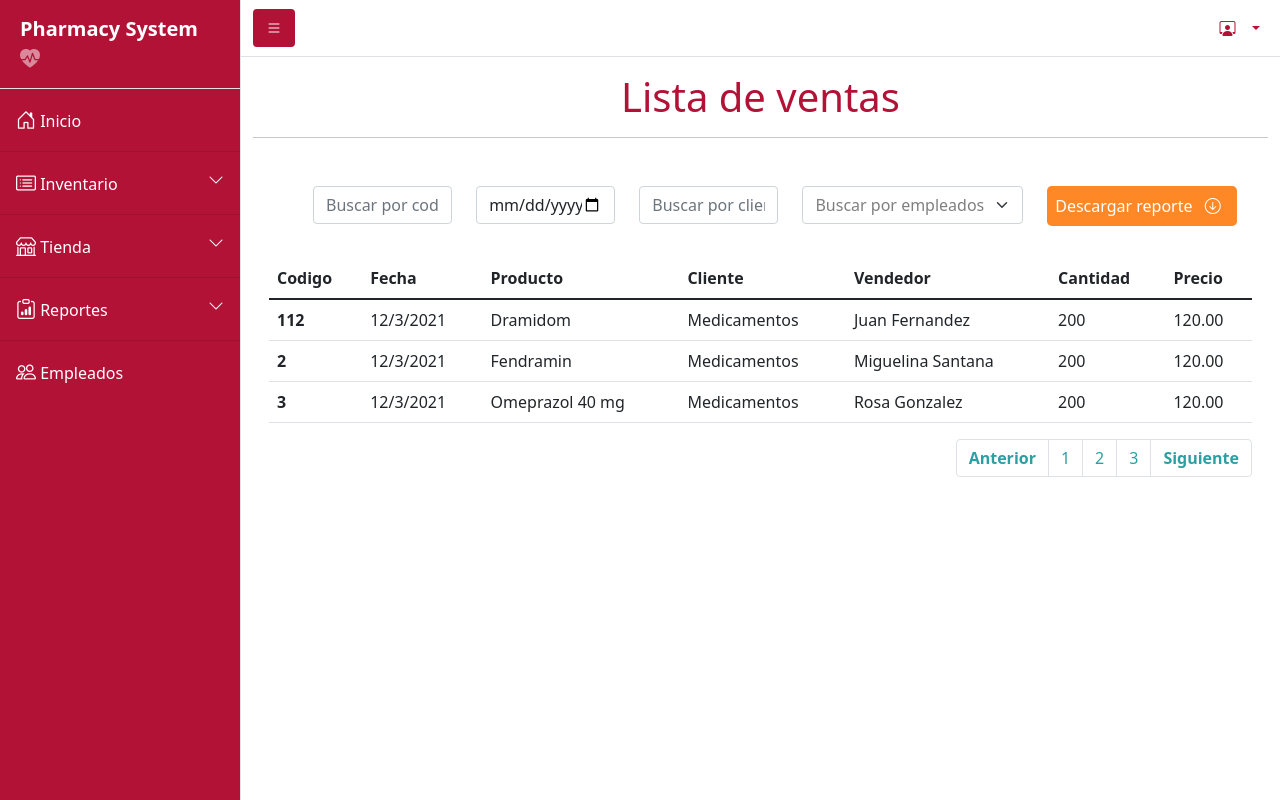
After one commit to FelixAVeras/PharmacySystem_web, a PHP site: page /listadoVentas.php in a window 1280 px wide. The commit adds this page. Run offline with PHP 8.4, Linux system fonts and the light colour scheme; some libraries are stand-ins or nearby versions.

```diff
--- a/caja.php
+++ b/caja.php
@@ -69,9 +69,10 @@ if(isset($_POST['btn_logout'])){
                     <div id="search_result" class="suggestions"></div>
                 </div>
                 <div class="col-3">
-                <div class="mb-3">
                 <label for="precio" class="form-label">Precio</label>
+                <div class="mb-3 input-group">
                 <input type="text" class="form-control" id="precio" readonly>
+
                 </div>
                 </div>
                 <div class="col-3">
@@ -112,7 +113,6 @@ if(isset($_POST['btn_logout'])){
             <th scope="col">Cant.</th>
             <th scope="col">Descripción</th>
             <th scope="col">Precio unit.</th>
-            <th scope="col">Descuento</th>
             <th scope="col">Precio total</th>
             </tr>
         </thead>
@@ -122,7 +122,6 @@ if(isset($_POST['btn_logout'])){
             <td>5</td>
             <td>Dramidom</td>
             <td>5.00</td>
-            <td>5%</td>
             <td>25.00</td>
             <td class="eliminarProducto">
             <i class="bi bi-x-circle"></i>
@@ -133,7 +132,6 @@ if(isset($_POST['btn_logout'])){
             <td>3</td>
             <td>Fendramin</td>
             <td>10</td>
-            <td>10%</td>
             <td>100</td>
             <td class="eliminarProducto">
             <i class="bi bi-x-circle"></i>
--- /dev/null
+++ b/listadoVentas.php
@@ -0,0 +1,126 @@
+<?php
+include("config/connection.php");
+
+if(!isset($_SESSION['username']) && !empty($_SESSION['username'])){
+    header('Location: login.php');
+}
+
+if(isset($_POST['btn_logout'])){
+    session_destroy();
+    header('Location: login.php');
+}
+?>
+
+<!DOCTYPE html>
+<html lang="en">
+<head>
+    <meta charset="UTF-8">
+    <meta http-equiv="X-UA-Compatible" content="IE=edge">
+    <meta name="viewport" content="width=device-width, initial-scale=1.0">
+    <title>Pharmacy System - Productos</title>
+    <?php include ("headerLinks.php"); ?>
+    <link rel="stylesheet" href="./assets/css/listadoProductos.css">
+</head>
+<body>
+<div class="d-flex" id="wrapper">
+    <?php include('sidenav.php') ?>
+    <div id="page-content-wrapper">
+        <?php include ("navbar.php"); ?>
+        <div class="container-fluid">
+            <h1 class="text-center mt-3">Lista de ventas</h1>
+            <hr>
+            <div class="row ms-5 mt-5">
+                <div class="col-2">
+                <input type="text" class="form-control"  placeholder="Buscar por codigo">
+                </div>
+                <div class="col-2">
+                <input type="date" class="form-control"  placeholder="Buscar por fecha">
+                </div>
+                <div class="col-2">
+                <input type="text" class="form-control"  placeholder="Buscar por cliente">
+                </div>
+                <div class="col-3">
+                <select class="form-select text-black-50" aria-label="Default select example">
+                <option selected>Buscar por empleados</option>
+                <option value="1">Juan Fernandez</option>
+                <option value="2">Miguelina Santana</option>
+                <option value="3">Rosa Gonzalez</option>
+                </select>
+                </div>
+                <div class="col-3">
+                <button type="button" class="p-2 rounded-3 border-0 btn-descargaReporte">
+                    Descargar reporte <i class="bi bi-arrow-down-circle mx-2"></i>
+                </button>
+                </div>
+            </div>
+            <div class="container p-3 mt-3">
+            <table class="table table-hover table-stripped">
+            <thead>
+                <tr>
+                 <th scope="col">Codigo</th>
+                <th scope="col">Fecha</th>
+                <th scope="col">Producto</th>
+                <th scope="col">Cliente</th>
+                <th scope="col">Vendedor</th>
+                <th scope="col">Cantidad</th>
+                <th scope="col">Precio</th>
+                </tr>
+            </thead>
+            <tbody class="table-group-divider">
+                <tr>
+                <th scope="row">112</th>
+                <td>12/3/2021</td>
+                <td>Dramidom</td>
+                <td>Medicamentos</td>
+                <td>Juan Fernandez</td>
+                <td>200</td>
+                <td>120.00</td>
+                </tr>
+                <tr>
+                <th scope="row">2</th>
+                <td>12/3/2021</td>
+                <td>Fendramin</td>
+                <td>Medicamentos</td>
+                <td>Miguelina Santana</td>
+                <td>200</td>
+                <td>120.00</td>
+                </tr>
+                <tr>
+                <th scope="row">3</th>
+                <td>12/3/2021</td>
+                <td>Omeprazol 40 mg</td>
+                <td>Medicamentos</td>
+                <td>Rosa Gonzalez</td>
+                <td>200</td>
+                <td>120.00</td>
+                </tr>
+            </tbody>
+            </table>
+            <nav aria-label="Page navigation example">
+            <ul class="pagination justify-content-end">
+                <li class="page-item  btn-siguiente">
+                <a class="page-link fw-bold" href="#" tabindex="-1" aria-disabled="true">Anterior</a>
+                </li>
+                <li class="page-item btn-siguiente"><a class="page-link" href="#">1</a></li>
+                <li class="page-item btn-siguiente"><a class="page-link" href="#">2</a></li>
+                <li class="page-item btn-siguiente"><a class="page-link" href="#">3</a></li>
+                <li class="page-item btn-siguiente">
+                <a class="page-link fw-bold" href="#">Siguiente</a>
+                </li>
+            </ul>
+            </nav>
+            </div>
+
+
+
+        </div>
+    </div>
+</div>
+
+
+
+<?php include ("footerLinks.php"); ?>
+
+
+</body>
+</html>
--- a/sidenav.php
+++ b/sidenav.php
@@ -35,7 +35,7 @@
         </a>
         <div class="collapse" id="collapseReportes">
             <div class="list-group">
-            <a href="" class="list-group-item  submenu">Ventas</a>
+            <a href="listadoVentas.php" class="list-group-item  submenu">Ventas</a>
             <a href="listadoProductos.php" class="list-group-item  submenu ">Productos</a>
             </div>
         </div>
```
